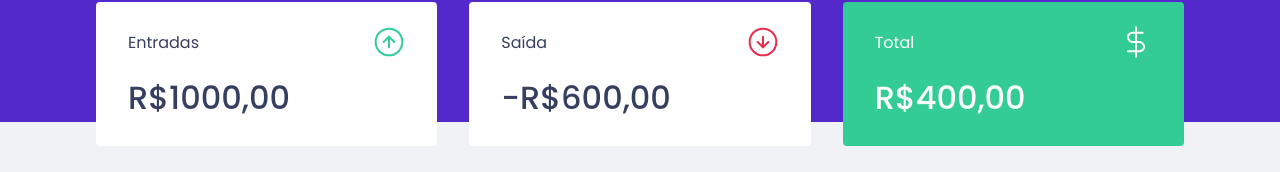
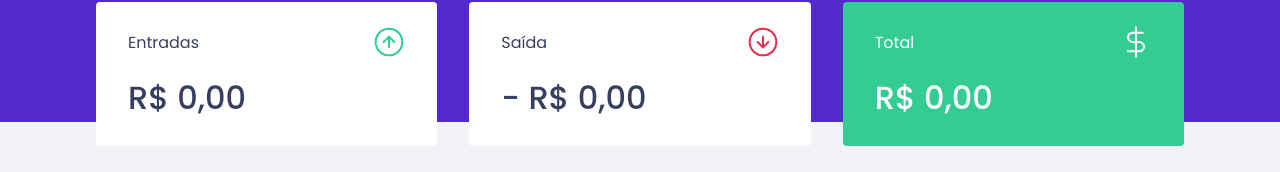
Before and after one commit to valdir-ti/dt-money, a React (Create React App) app: page / in a window 1280 px wide. Shown: the part 118-290 px from the top of the page. Built offline with nearby package versions, Linux system fonts and the light colour scheme; no server answers; what miragejs would draw is missing.

Commit message:
feat: summary calculator

```diff
--- a/src/components/Summary/index.tsx
+++ b/src/components/Summary/index.tsx
@@ -12,6 +12,22 @@
 
     const { transactions } = useContext(TransactionContext)
 
+    const summary = transactions.reduce((acc, transaction) => {
+        if (transaction.type === 'deposit') {
+            acc.deposits += transaction.amount
+            acc.total += transaction.amount
+        } else {
+            acc.withdraws += transaction.amount
+            acc.total -= transaction.amount
+        }
+
+        return acc;
+    }, {
+        deposits: 0,
+        withdraws: 0,
+        total: 0
+    })
+
     return (
         <Container>
             <div>
@@ -19,21 +35,36 @@
                     <p>Entradas</p>
                     <img src={IncomeIcon} alt="Entradas" />
                 </header>
-                <strong>R$1000,00</strong>
+                <strong>
+                    {new Intl.NumberFormat('pt-BR', {
+                        style: 'currency',
+                        currency: 'BRL',
+                    }).format(summary.deposits)}
+                </strong>
             </div>
             <div>
                 <header>
                     <p>Saída</p>
                     <img src={OutcomeIcon} alt="Saídas" />
                 </header>
-                <strong>-R$600,00</strong>
+                <strong>
+                    - {new Intl.NumberFormat('pt-BR', {
+                        style: 'currency',
+                        currency: 'BRL',
+                    }).format(summary.withdraws)}
+                </strong>
             </div>
             <div className="backgound-highlight">
                 <header>
                     <p>Total</p>
                     <img src={TotalIcon} alt="Total" />
                 </header>
-                <strong>R$400,00</strong>
+                <strong>
+                    {new Intl.NumberFormat('pt-BR', {
+                        style: 'currency',
+                        currency: 'BRL',
+                    }).format(summary.total)}
+                </strong>
             </div>
         </Container>
     )
```
